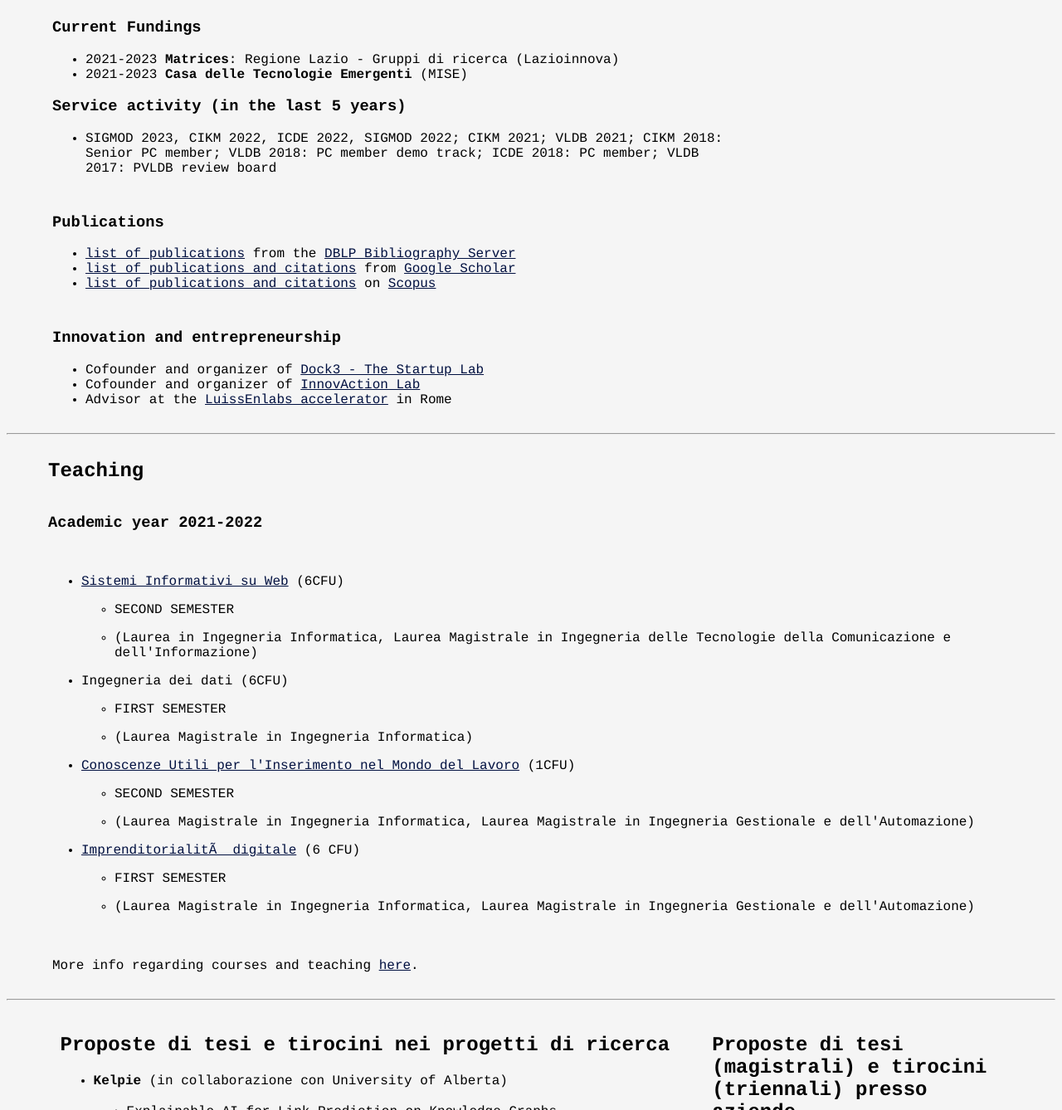
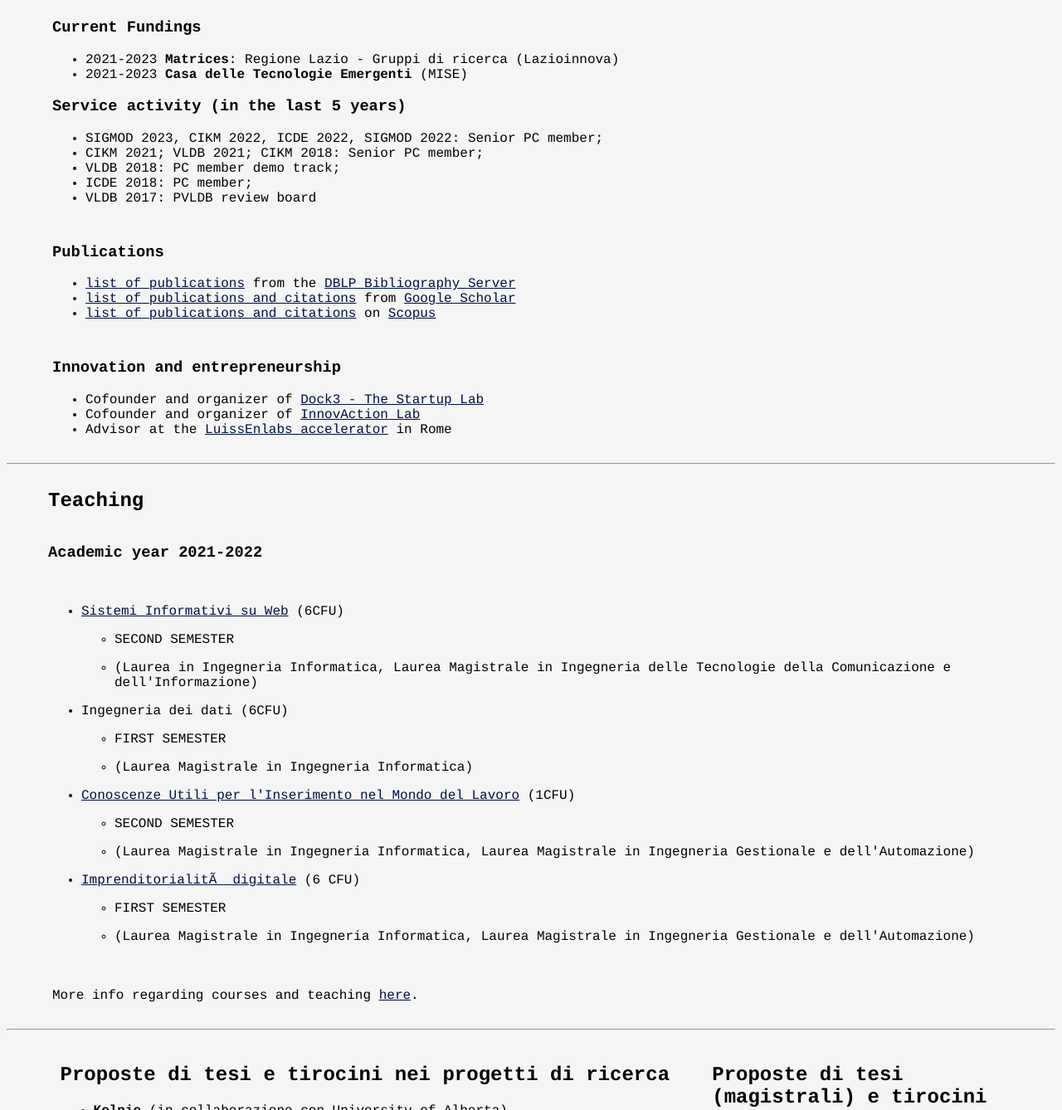
Before and after one commit to filippovisconti/siw-html-hw2, a plain HTML site: page index.html in a window 1280 px wide. Shown: the part 1053-2391 px from the top of the page at 83% size. Drawn offline with Linux system fonts and the light colour scheme.

Commit message:
html clean up

```diff
--- a/index.html
+++ b/index.html
@@ -37,9 +37,9 @@
                         00146 - Roma (Italy)
                     </div>
                 </a>
-                <div>Tel.: <span>+39-06.5733.3218</span>
+                <div>Tel.: +39 06 5733 3218
                 </div>
-                <div>Fax: <span>+39-06.5733.3211</span></div>
+                <div>Fax: +39 06 5733 3211</div>
                 <a href="mailto:paolo.merialdo@uniroma3.it">paolo.merialdo@uniroma3.it</a><br>
             </div>
             <a
@@ -125,9 +125,15 @@
             </ul>
             <h3>Service activity (in the last 5 years)</h3>
             <ul>
-                <li>SIGMOD 2023, CIKM 2022, ICDE 2022, SIGMOD 2022; CIKM 2021; VLDB 2021; CIKM 2018: Senior PC member;
+                <li>SIGMOD 2023, CIKM 2022, ICDE 2022, SIGMOD 2022: Senior PC member; </li>
+                <li> CIKM 2021; VLDB 2021; CIKM 2018: Senior PC member; </li>
+                <li>
                     VLDB
-                    2018: PC member demo track; ICDE 2018: PC member; VLDB 2017: PVLDB review board</li>
+                    2018: PC member demo track; </li>
+                <li>
+                    ICDE 2018: PC member; </li>
+                <li>
+                    VLDB 2017: PVLDB review board</li>
             </ul>
         </div>
         <div class="childCol">
@@ -167,20 +173,20 @@
         <ul>
             <li>
                 <p>
-                    <span>
+
                     <a
                         href="https://www.google.com/url?q=https%3A%2F%2Fingegneria.el.uniroma3.it%2Fcourse%2Fview.php%3Fid%3D229&amp;sa=D&amp;sntz=1&amp;usg=AOvVaw0bstJHkQLV6M810L11My9Y">
                         Sistemi Informativi su Web</a>
-                    </span>
-                    <span> (6CFU) </span>
+
+                    (6CFU)
                 </p>
                 <ul>
                     <li>
-                        <p><span>SECOND SEMESTER</span></p>
+                        <p>SECOND SEMESTER</p>
                     </li>
                     <li>
-                        <p><span>(Laurea in Ingegneria Informatica, Laurea Magistrale in
-                                Ingegneria delle Tecnologie della Comunicazione e dell'Informazione)</span></p>
+                        <p>(Laurea in Ingegneria Informatica, Laurea Magistrale in
+                            Ingegneria delle Tecnologie della Comunicazione e dell'Informazione)</p>
                     </li>
                 </ul>
             </li>
@@ -197,14 +203,11 @@
             </li>
             <li>
                 <p>
-                    <span>
+
                     <a
                         href="https://www.google.com/url?q=https%3A%2F%2Fsites.google.com%2Fsite%2Froma3seminari&amp;sa=D&amp;sntz=1&amp;usg=AOvVaw3kmWZYoCoONikd-nnZKLdl">
                         Conoscenze Utili per l'Inserimento nel Mondo del Lavoro</a>
-                    </span>
-                    <span>
                     (1CFU)
-                    </span>
                 </p>
                 <ul>
                     <li>
@@ -230,14 +233,13 @@
                 <ul>
                     <li>
                         <p>
-                            <span>FIRST SEMESTER</span>
+                            FIRST SEMESTER
                         </p>
                     </li>
                     <li>
                         <p>
-                            <span>(Laurea Magistrale in Ingegneria Informatica, Laurea
+                            (Laurea Magistrale in Ingegneria Informatica, Laurea
                             Magistrale in Ingegneria Gestionale e dell'Automazione)
-                            </span>
                         </p>
                     </li>
                 </ul>
```
Lines whose indentation alone changed are shown as unchanged.
